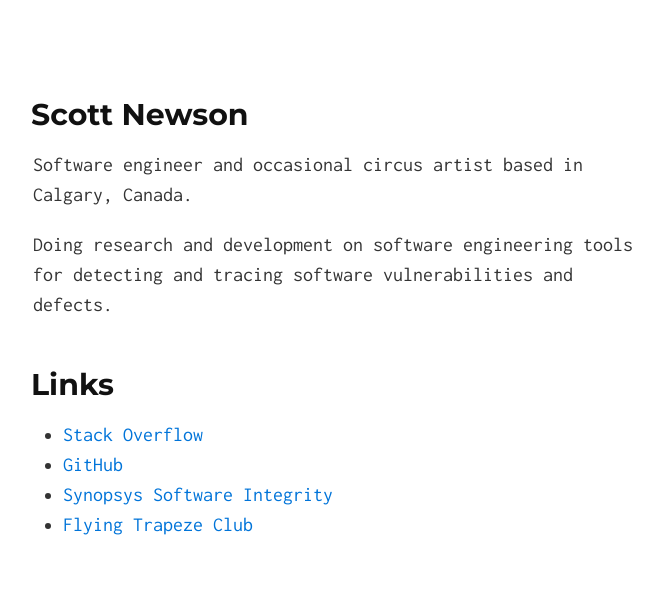
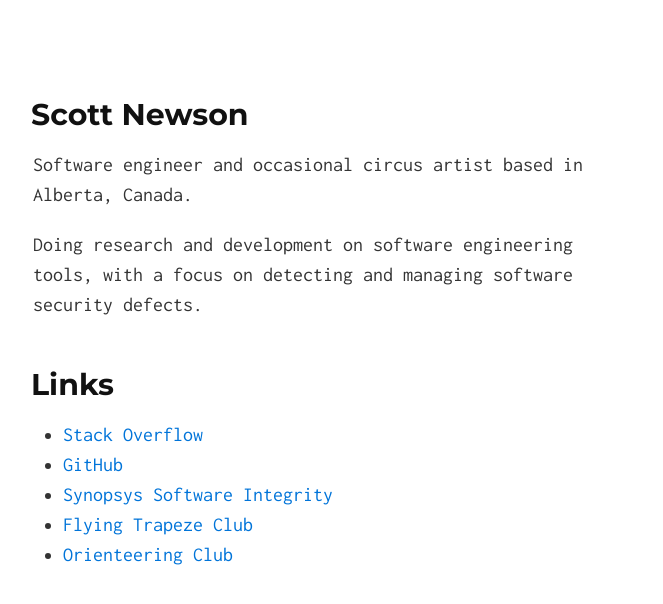
Before and after one commit to sgnewson/sgnewson.github.io, a Jekyll site: the page built from index.md, in a window 1280 px wide. Shown: the top 604 px of the page, without its empty margins (307-970 px from the left). Built offline with Jekyll 4.4.1, drawn with Linux system fonts in a browser that asks for light colours; our own code applies the rules of GitHub Pages for plain Markdown files.

Commit message:
index updates, add FWOC

```diff
--- a/index.md
+++ b/index.md
@@ -3,9 +3,9 @@ layout: default
 ---
 
 ## Scott Newson
-Software engineer and occasional circus artist based in Calgary, Canada.
+Software engineer and occasional circus artist based in Alberta, Canada.
 
-Doing research and development on software engineering tools for detecting and tracing software vulnerabilities and defects.
+Doing research and development on software engineering tools, with a focus on detecting and managing software security defects.
 
 ## Links
 
@@ -13,3 +13,4 @@ Doing research and development on software engineering tools for detecting and t
 * [GitHub](https://github.com/sgnewson)
 * [Synopsys Software Integrity](https://www.synopsys.com/software-integrity.html)
 * [Flying Trapeze Club](https://www.rockymountaintrapeze.ca/)
+* [Orienteering Club](https://orienteeringcalgary.ca/)
```
